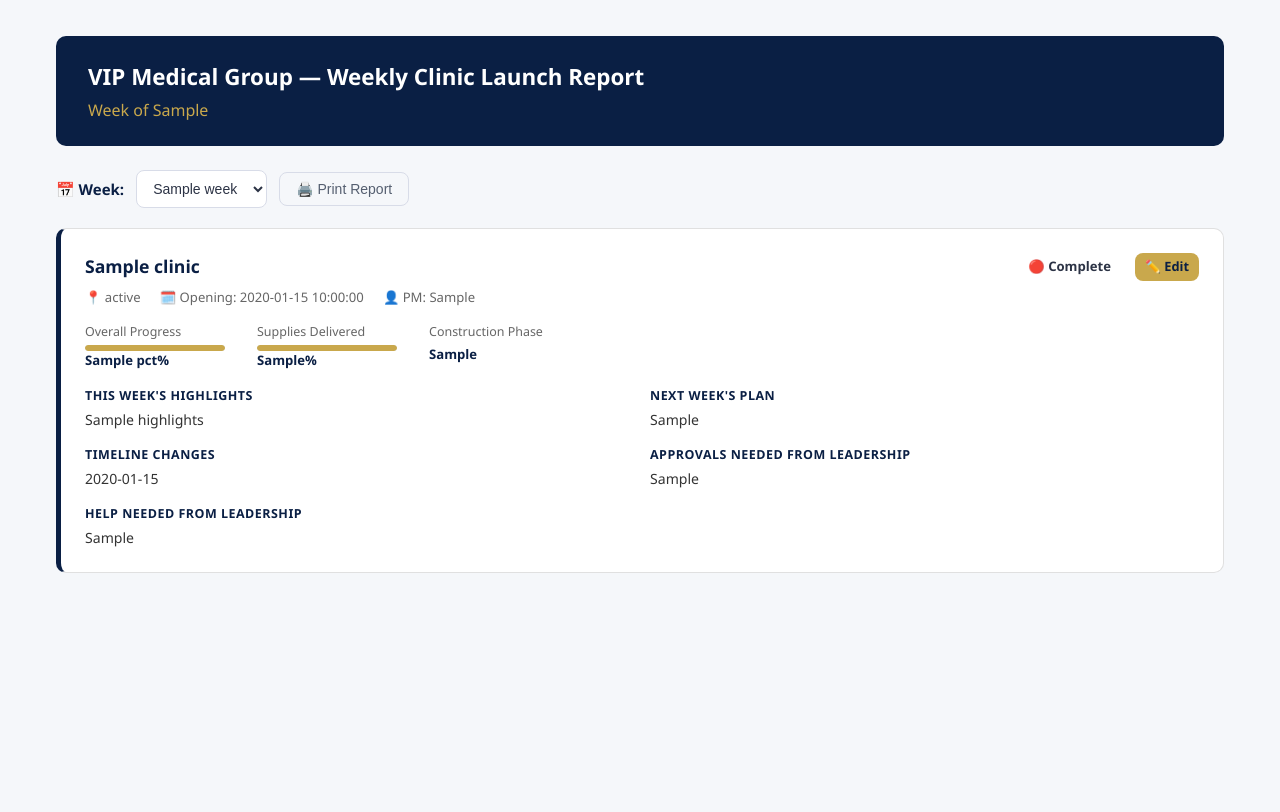
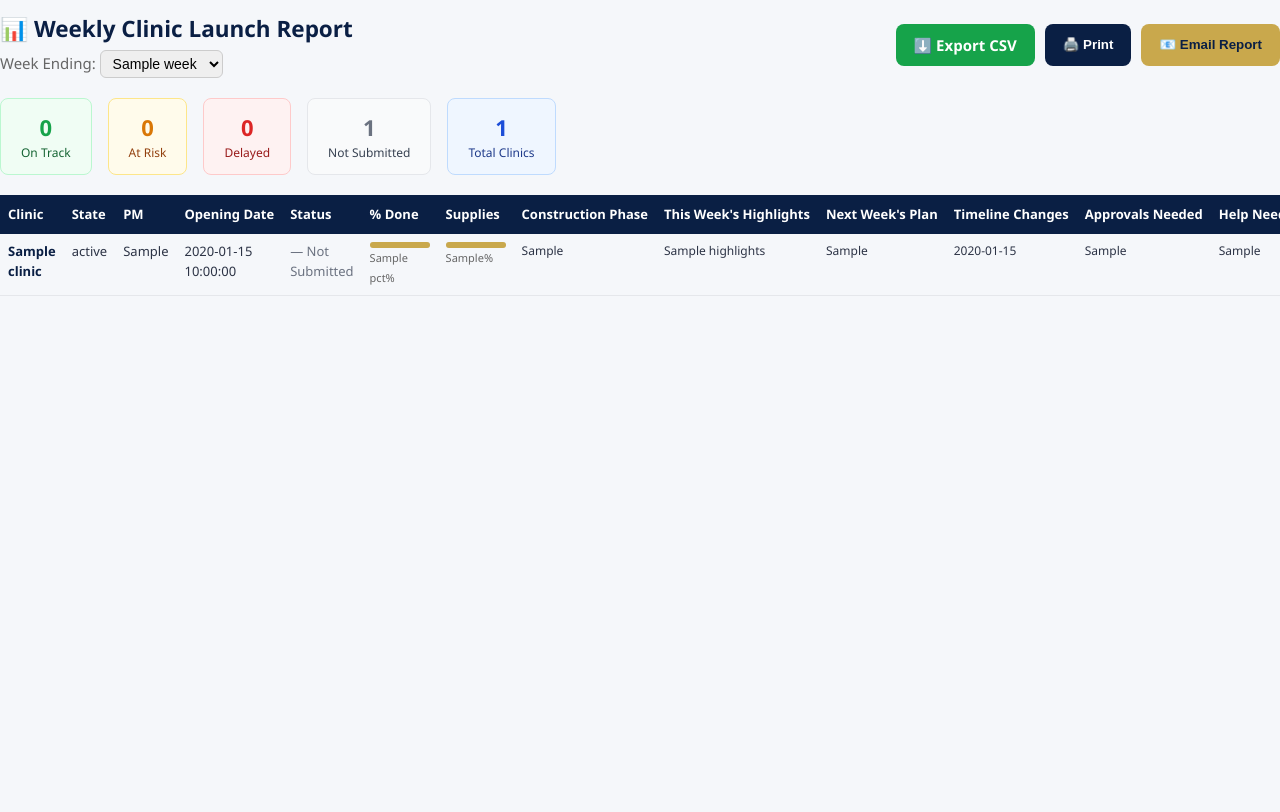
Before and after one commit to Kjcksn03/Rosie-projects, a Flask app: template clinic-tracker/templates/weekly_report_all.html in a window 1280 px wide. Run offline with Flask 3, Linux system fonts and the light colour scheme; the template is opened without the code that fills it: most values are stand-ins (such as "Sample title", 1, 10 or a date in 2020).

Commit message:
Weekly report: spreadsheet table format, CSV export, email to leadership

```diff
--- a/clinic-tracker/templates/weekly_report_all.html
+++ b/clinic-tracker/templates/weekly_report_all.html
@@ -1,136 +1,132 @@
 {% extends "base.html" %}
-{% block title %}VIP Medical Group – Weekly Clinic Launch Report{% endblock %}
-{% block head %}
+{% block title %}Weekly Clinic Report{% endblock %}
+{% block content %}
 <style>
-.report-header-block { background:var(--navy,#1a2a4a); color:#fff; border-radius:10px; padding:1.5rem 2rem; margin-bottom:1.5rem; }
-.report-header-block h1 { margin:0; font-size:1.4rem; color:#fff; }
-.report-header-block .subtitle { color:var(--gold,#c8a951); font-size:1rem; margin-top:.3rem; }
-.clinic-report-card { background:#fff; border-radius:10px; border:1px solid #e0e0e0; padding:1.5rem; margin-bottom:1.25rem; border-left:5px solid var(--navy,#1a2a4a); }
-.clinic-report-card.status-on-track { border-left-color:#28a745; }
-.clinic-report-card.status-at-risk { border-left-color:#ffc107; }
-.clinic-report-card.status-delayed { border-left-color:#dc3545; }
-.clinic-name { font-size:1.1rem; font-weight:700; color:var(--navy,#1a2a4a); }
-.status-badge { display:inline-block; padding:3px 12px; border-radius:20px; font-weight:700; font-size:.82rem; }
-.status-on-track { background:#d4edda; color:#155724; }
-.status-at-risk { background:#fff3cd; color:#856404; }
-.status-delayed { background:#f8d7da; color:#721c24; }
-.report-meta { display:flex; flex-wrap:wrap; gap:.4rem 1.2rem; font-size:.82rem; color:#666; margin:.5rem 0 1rem; }
-.report-grid { display:grid; grid-template-columns:1fr 1fr; gap:1rem; }
-@media (max-width:700px) { .report-grid { grid-template-columns:1fr; } }
-.report-field label { font-weight:600; color:var(--navy,#1a2a4a); font-size:.78rem; text-transform:uppercase; letter-spacing:.04em; display:block; margin-bottom:.2rem; }
-.report-field .value { color:#333; font-size:.88rem; line-height:1.5; white-space:pre-wrap; }
-.report-field .empty { color:#aaa; font-style:italic; font-size:.88rem; }
-.progress-bar-sm { height:6px; background:#e0e6ef; border-radius:3px; overflow:hidden; }
-.progress-bar-sm-fill { height:100%; background:var(--gold,#c8a951); border-radius:3px; }
-.week-selector { display:flex; align-items:center; gap:.75rem; flex-wrap:wrap; }
 @media print {
-  .navbar, .no-print, .flash-container { display:none !important; }
-  body { background:#fff; }
-  .clinic-report-card { page-break-inside:avoid; }
+  nav, .no-print { display: none !important; }
+  body { font-size: 11px; }
 }
+.status-on-track { color: #16a34a; font-weight: 700; }
+.status-at-risk { color: #d97706; font-weight: 700; }
+.status-delayed { color: #dc2626; font-weight: 700; }
+.status-not-submitted { color: #6b7280; }
+.report-table { width: 100%; border-collapse: collapse; font-size: 13px; }
+.report-table th { background: var(--navy); color: white; padding: 10px 8px; text-align: left; white-space: nowrap; }
+.report-table td { padding: 8px; border-bottom: 1px solid #e5e7eb; vertical-align: top; }
+.report-table tr:hover { background: #f8f9fa; }
+.progress-bar { height: 6px; background: #e5e7eb; border-radius: 3px; min-width: 60px; }
+.progress-fill { height: 100%; background: var(--gold); border-radius: 3px; }
 </style>
-{% endblock %}
-{% block content %}
-<div class="container">
-  <div class="report-header-block">
-    <h1>VIP Medical Group — Weekly Clinic Launch Report</h1>
-    <div class="subtitle">Week of {{ week_ending }}</div>
-  </div>
 
-  <div class="d-flex justify-between align-center mb-3 no-print" style="flex-wrap:wrap;gap:.75rem;">
-    <div class="week-selector">
-      <label style="font-weight:600;color:var(--navy)">📅 Week:</label>
-      <select onchange="location.href='/weekly-report?week='+this.value" class="form-control" style="width:auto;">
+<div style="display:flex;justify-content:space-between;align-items:center;margin-bottom:20px;flex-wrap:wrap;gap:12px;" class="no-print">
+  <div>
+    <h2 style="color:var(--navy);margin:0;">📊 Weekly Clinic Launch Report</h2>
+    <p style="color:#666;margin:4px 0 0;">Week Ending:
+      <select onchange="window.location.href='?week='+this.value" style="border:1px solid #ccc;border-radius:6px;padding:4px 8px;font-size:14px;">
         {% for w in weeks %}
         <option value="{{ w }}" {% if w == week_ending %}selected{% endif %}>{{ w }}</option>
         {% endfor %}
       </select>
+    </p>
   </div>
-    <div class="d-flex gap-2">
-      <button class="btn btn-outline" onclick="window.print()">🖨️ Print Report</button>
+  <div style="display:flex;gap:10px;flex-wrap:wrap;">
+    <a href="{{ url_for('weekly_report_csv', week=week_ending) }}" style="background:#16a34a;color:white;padding:10px 18px;border-radius:8px;text-decoration:none;font-weight:600;">⬇️ Export CSV</a>
+    <button onclick="window.print()" style="background:var(--navy);color:white;padding:10px 18px;border-radius:8px;border:none;cursor:pointer;font-weight:600;">🖨️ Print</button>
+    <button onclick="document.getElementById('email-form').style.display=document.getElementById('email-form').style.display==='none'?'flex':'none'" style="background:var(--gold);color:var(--navy);padding:10px 18px;border-radius:8px;border:none;cursor:pointer;font-weight:600;">📧 Email Report</button>
   </div>
 </div>
 
-  {% if not clinic_reports %}
-  <div class="empty-state" style="padding:3rem;text-align:center;">No active clinics found.</div>
-  {% endif %}
+<!-- Email Form -->
+<div id="email-form" style="display:none;gap:10px;align-items:center;background:#f0f4ff;padding:16px;border-radius:10px;margin-bottom:16px;flex-wrap:wrap;" class="no-print">
+  <form method="POST" action="{{ url_for('weekly_report_email') }}" style="display:flex;gap:10px;align-items:center;flex-wrap:wrap;width:100%">
+    <input type="hidden" name="week" value="{{ week_ending }}">
+    <label style="font-weight:600;white-space:nowrap;">Send to:</label>
+    <input type="email" name="to_email" placeholder="leadership@vipmedicalgroup.com" required
+      style="flex:1;padding:8px 12px;border:1px solid #ccc;border-radius:6px;min-width:240px;">
+    <button type="submit" style="background:var(--navy);color:white;padding:8px 20px;border-radius:6px;border:none;cursor:pointer;font-weight:600;">Send</button>
+  </form>
+</div>
 
-  {% for cr in clinic_reports %}
-  {% set clinic = cr.clinic %}
-  {% set report = cr.report %}
-  {% set status = report.status if report else 'On Track' %}
-  <div class="clinic-report-card status-{{ status|lower|replace(' ','-') }}">
-    <div style="display:flex;justify-content:space-between;align-items:flex-start;flex-wrap:wrap;gap:.5rem;">
-      <div>
-        <div class="clinic-name">{{ clinic.name }}</div>
-        <div class="report-meta">
-          {% if clinic.state %}<span>📍 {{ clinic.state }}</span>{% endif %}
-          {% if clinic.opening_date %}<span>🗓️ Opening: {{ clinic.opening_date }}</span>{% endif %}
-          {% if clinic.sg_project_manager %}<span>👤 PM: {{ clinic.sg_project_manager }}</span>{% endif %}
+<!-- Summary Stats -->
+{% set on_track = clinic_reports | selectattr('report') | selectattr('report.status', 'equalto', 'On Track') | list | length %}
+{% set at_risk = clinic_reports | selectattr('report') | selectattr('report.status', 'equalto', 'At Risk') | list | length %}
+{% set delayed = clinic_reports | selectattr('report') | selectattr('report.status', 'equalto', 'Delayed') | list | length %}
+{% set not_sub = clinic_reports | length - on_track - at_risk - delayed %}
+<div style="display:flex;gap:16px;margin-bottom:20px;flex-wrap:wrap;">
+  <div style="background:#f0fdf4;border:1px solid #bbf7d0;border-radius:8px;padding:12px 20px;text-align:center;">
+    <div style="font-size:22px;font-weight:700;color:#16a34a;">{{ on_track }}</div>
+    <div style="font-size:12px;color:#166534;">On Track</div>
   </div>
+  <div style="background:#fffbeb;border:1px solid #fde68a;border-radius:8px;padding:12px 20px;text-align:center;">
+    <div style="font-size:22px;font-weight:700;color:#d97706;">{{ at_risk }}</div>
+    <div style="font-size:12px;color:#92400e;">At Risk</div>
   </div>
-      <div style="display:flex;align-items:center;gap:.75rem;flex-wrap:wrap;">
-        <span class="status-badge status-{{ status|lower|replace(' ','-') }}">
-          {% if status == 'On Track' %}✅{% elif status == 'At Risk' %}⚠️{% else %}🔴{% endif %}
-          {{ status }}
-        </span>
-        <a href="{{ url_for('weekly_report_edit', clinic_id=clinic.id, week=week_ending) }}" class="btn btn-gold btn-sm no-print" style="font-size:.8rem;padding:4px 10px;">✏️ Edit</a>
+  <div style="background:#fef2f2;border:1px solid #fecaca;border-radius:8px;padding:12px 20px;text-align:center;">
+    <div style="font-size:22px;font-weight:700;color:#dc2626;">{{ delayed }}</div>
+    <div style="font-size:12px;color:#991b1b;">Delayed</div>
+  </div>
+  <div style="background:#f9fafb;border:1px solid #e5e7eb;border-radius:8px;padding:12px 20px;text-align:center;">
+    <div style="font-size:22px;font-weight:700;color:#6b7280;">{{ not_sub }}</div>
+    <div style="font-size:12px;color:#374151;">Not Submitted</div>
+  </div>
+  <div style="background:#eff6ff;border:1px solid #bfdbfe;border-radius:8px;padding:12px 20px;text-align:center;">
+    <div style="font-size:22px;font-weight:700;color:#1d4ed8;">{{ clinic_reports | length }}</div>
+    <div style="font-size:12px;color:#1e3a8a;">Total Clinics</div>
   </div>
 </div>
 
-    <!-- Progress stats -->
-    <div style="display:flex;gap:2rem;margin-bottom:1rem;flex-wrap:wrap;">
-      <div style="min-width:140px;">
-        <div style="font-size:.78rem;color:#666;margin-bottom:3px;">Overall Progress</div>
-        <div class="progress-bar-sm"><div class="progress-bar-sm-fill" style="width:{{ cr.pct }}%"></div></div>
-        <div style="font-size:.82rem;color:var(--navy);font-weight:600;">{{ cr.pct }}%</div>
-      </div>
-      <div style="min-width:140px;">
-        <div style="font-size:.78rem;color:#666;margin-bottom:3px;">Supplies Delivered</div>
-        <div class="progress-bar-sm"><div class="progress-bar-sm-fill" style="width:{{ cr.supply_pct }}%"></div></div>
-        <div style="font-size:.82rem;color:var(--navy);font-weight:600;">{{ cr.supply_pct }}%</div>
-      </div>
-      <div>
-        <div style="font-size:.78rem;color:#666;margin-bottom:3px;">Construction Phase</div>
-        <div style="font-size:.82rem;color:var(--navy);font-weight:600;">{{ cr.construction_phase }}</div>
-      </div>
-    </div>
-
-    {% if report %}
-    <div class="report-grid">
-      <div class="report-field">
-        <label>This Week's Highlights</label>
-        {% if report.highlights %}<div class="value">{{ report.highlights }}</div>
-        {% else %}<div class="empty">Not provided</div>{% endif %}
-      </div>
-      <div class="report-field">
-        <label>Next Week's Plan</label>
-        {% if report.next_week %}<div class="value">{{ report.next_week }}</div>
-        {% else %}<div class="empty">Not provided</div>{% endif %}
-      </div>
-      <div class="report-field">
-        <label>Timeline Changes</label>
-        {% if report.timeline_changes %}<div class="value">{{ report.timeline_changes }}</div>
-        {% else %}<div class="empty">None</div>{% endif %}
-      </div>
-      <div class="report-field">
-        <label>Approvals Needed from Leadership</label>
-        {% if report.approvals_needed %}<div class="value">{{ report.approvals_needed }}</div>
-        {% else %}<div class="empty">None</div>{% endif %}
-      </div>
-      <div class="report-field" style="grid-column:1/-1;">
-        <label>Help Needed from Leadership</label>
-        {% if report.help_needed %}<div class="value">{{ report.help_needed }}</div>
-        {% else %}<div class="empty">None</div>{% endif %}
-      </div>
-    </div>
-    {% else %}
-    <div style="color:#aaa;font-style:italic;font-size:.88rem;text-align:center;padding:1rem 0;">
-      No report submitted for this week.
-      <a href="{{ url_for('weekly_report_edit', clinic_id=clinic.id, week=week_ending) }}" class="no-print">Submit one →</a>
-    </div>
-    {% endif %}
-  </div>
+<!-- Report Table -->
+<div style="overflow-x:auto;">
+  <table class="report-table">
+    <thead>
+      <tr>
+        <th>Clinic</th>
+        <th>State</th>
+        <th>PM</th>
+        <th>Opening Date</th>
+        <th>Status</th>
+        <th>% Done</th>
+        <th>Supplies</th>
+        <th>Construction Phase</th>
+        <th>This Week's Highlights</th>
+        <th>Next Week's Plan</th>
+        <th>Timeline Changes</th>
+        <th>Approvals Needed</th>
+        <th>Help Needed</th>
+      </tr>
+    </thead>
+    <tbody>
+      {% for cr in clinic_reports %}
+      {% set r = cr.report or {} %}
+      {% set status = r.get('status', 'Not Submitted') if r else 'Not Submitted' %}
+      <tr>
+        <td><strong><a href="{{ url_for('clinic_dashboard', clinic_id=cr.clinic.id) }}" style="color:var(--navy);text-decoration:none;">{{ cr.clinic.name }}</a></strong></td>
+        <td>{{ cr.clinic.state or '—' }}</td>
+        <td>{{ cr.clinic.sg_project_manager or '—' }}</td>
+        <td>{{ cr.clinic.opening_date or 'TBD' }}</td>
+        <td>
+          {% if status == 'On Track' %}<span class="status-on-track">✅ On Track</span>
+          {% elif status == 'At Risk' %}<span class="status-at-risk">⚠️ At Risk</span>
+          {% elif status == 'Delayed' %}<span class="status-delayed">🔴 Delayed</span>
+          {% else %}<span class="status-not-submitted">— Not Submitted</span>{% endif %}
+        </td>
+        <td>
+          <div class="progress-bar"><div class="progress-fill" style="width:{{ cr.pct }}%"></div></div>
+          <span style="font-size:11px;color:#666;">{{ cr.pct }}%</span>
+        </td>
+        <td>
+          <div class="progress-bar"><div class="progress-fill" style="width:{{ cr.supply_pct }}%"></div></div>
+          <span style="font-size:11px;color:#666;">{{ cr.supply_pct }}%</span>
+        </td>
+        <td style="font-size:12px;">{{ cr.construction_phase }}</td>
+        <td style="font-size:12px;max-width:180px;">{{ (r.get('highlights') if r else '') or '—' }}</td>
+        <td style="font-size:12px;max-width:180px;">{{ (r.get('next_week') if r else '') or '—' }}</td>
+        <td style="font-size:12px;">{{ (r.get('timeline_changes') if r else '') or '—' }}</td>
+        <td style="font-size:12px;">{{ (r.get('approvals_needed') if r else '') or '—' }}</td>
+        <td style="font-size:12px;">{{ (r.get('help_needed') if r else '') or '—' }}</td>
+      </tr>
       {% endfor %}
+    </tbody>
+  </table>
 </div>
 {% endblock %}
```
Lines whose indentation alone changed are shown as unchanged.
